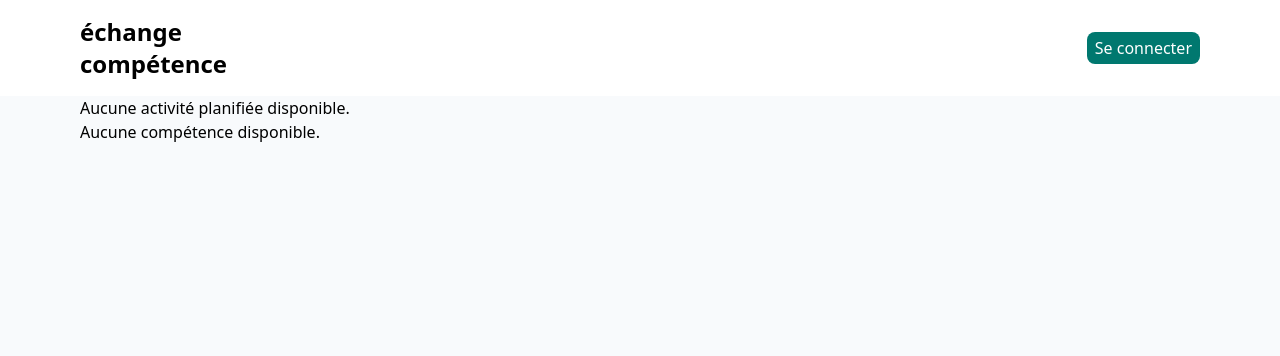
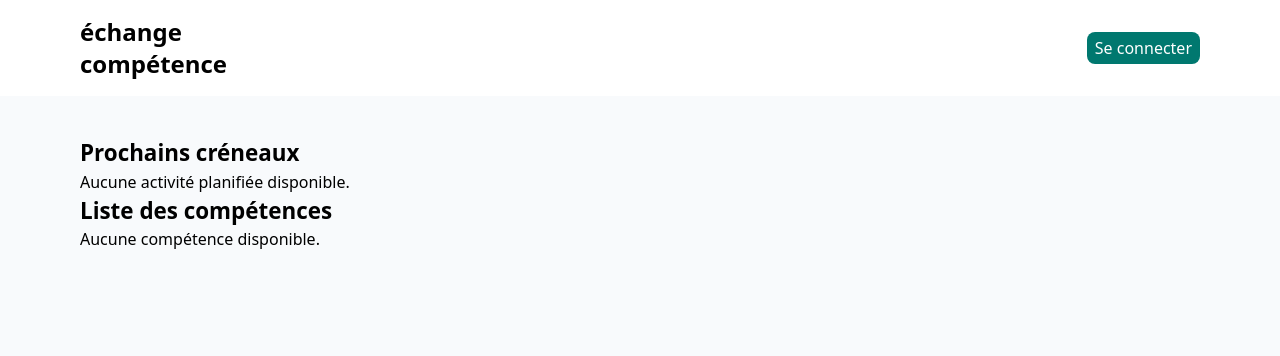
Before and after one commit to SamuelFMS/17-Evaluation-Web-Python, a Django app: page / in a window 1280 px wide. Shown: the top 356 px of the page. Run offline with Django 5.2, Linux system fonts and the light colour scheme; data that the repository does not hold is empty; style sheets or scripts are compiled from the project's sources.

Commit message:
feat: Ajout d'un style pour les header et d'un meuilleure titre

```diff
--- a/djangoevaluation/echangecompetence/static/echangecompetence/style.css
+++ b/djangoevaluation/echangecompetence/static/echangecompetence/style.css
@@ -7,3 +7,9 @@ body {
 header {
     background-color: #ffffff;
 }
+
+h1 {
+    font-size: 1.4rem;
+    font-weight: bold;
+    color: #000000;
+}
--- a/djangoevaluation/echangecompetence/templates/echangecompetence/index.html
+++ b/djangoevaluation/echangecompetence/templates/echangecompetence/index.html
@@ -1,5 +1,6 @@
 {% extends "base.html" %}
 {% block main %}
+<h1>Prochains créneaux</h1>
 {% if index_tuple.0 and index_tuple.0|length > 0 %}
     <ul>
     {% for planActivity in index_tuple.0 %}
@@ -10,6 +11,7 @@
     <p>Aucune activité planifiée disponible.</p>
 {% endif %}
 
+<h1>Liste des compétences</h1>
 {% if index_tuple.1 and index_tuple.1|length > 0 %}
     <ul>
     {% for sk in index_tuple.1 %}
--- a/djangoevaluation/templates/base.html
+++ b/djangoevaluation/templates/base.html
@@ -2,7 +2,7 @@
 <!DOCTYPE html>
 <html lang="fr">
 <head>
-    <title>{% block title %}Titre par défaut{% endblock %}</title>
+    <title>{% block title %}échange de compétence{% endblock %}</title>
     <link rel="stylesheet" href="{% static 'echangecompetence/style.css' %}">
     <script src="https://cdn.jsdelivr.net/npm/@tailwindcss/browser@4"></script>
     {% block css %}{% endblock %}
@@ -17,7 +17,7 @@
     {% endblock %}
 </header>
 
-<main class="w-full h-full px-20">
+<main class="w-full h-full px-20 py-10">
     {% block main %}
     {% endblock %}
 </main>
```
